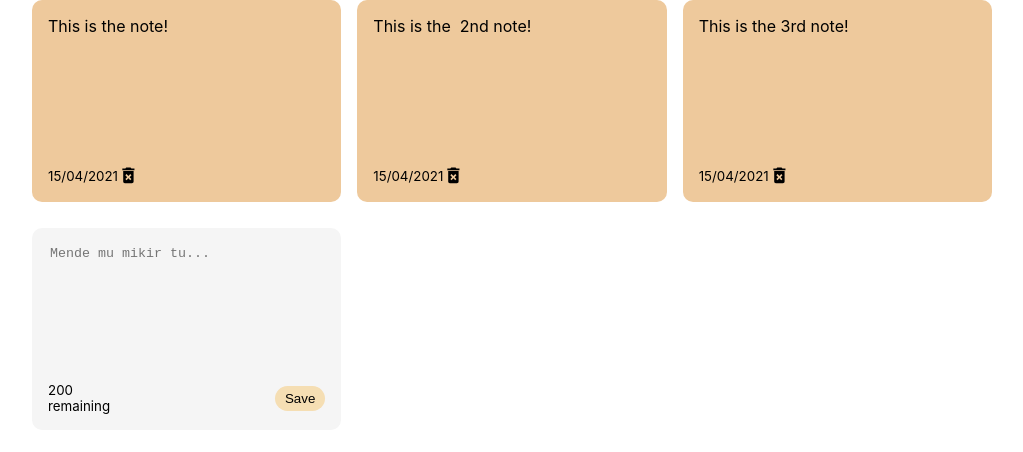
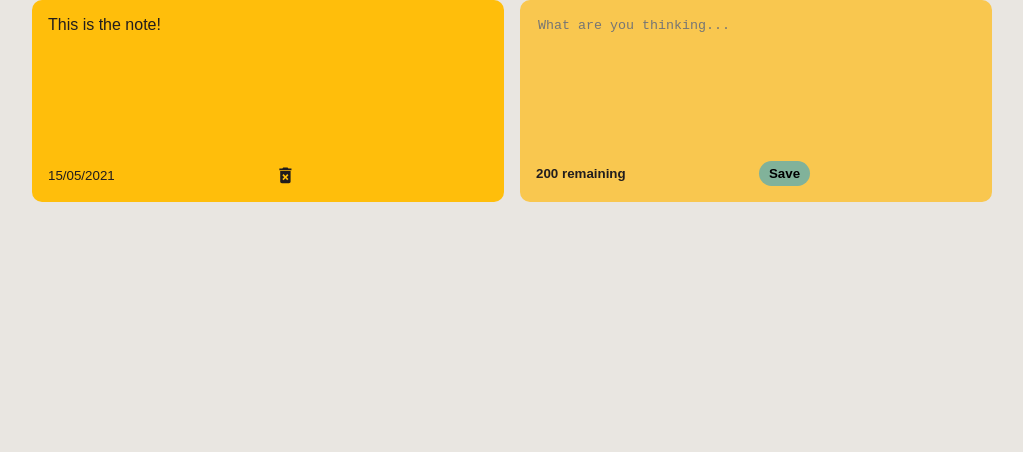
Before and after one commit to naufalazim/BuatNota, a React (Create React App) app: page / in a window 1280 px wide. Shown: the top 452 px of the page, without its empty margins (128-1151 px from the left). Built offline with nearby package versions, Linux system fonts and the light colour scheme.

Commit message:
CSS edit v1.0

```diff
--- a/src/App.js
+++ b/src/App.js
@@ -7,20 +7,9 @@ const App = () => {
     {
     id: nanoid(),
     text: "This is the note!",
-    date: "15/04/2021"
+    date: "15/05/2021"
   },
 
-  {
-    id: nanoid(),
-    text: "This is the  2nd note!",
-    date: "15/04/2021"
-  },
-
-  {
-    id: nanoid(),
-    text: "This is the 3rd note!",
-    date: "15/04/2021"
-  },
 
 ]);
 
--- a/src/components/AddNote.js
+++ b/src/components/AddNote.js
@@ -32,7 +32,7 @@ const AddNote = ({handleAddNote}) => {
             <textarea
                 rows='8'
                 cols='10'
-                placeholder='Mende mu mikir tu...'
+                placeholder='What are you thinking...'
                 value={noteText}
                 onChange={handleChange}
             ></textarea>
--- a/src/components/Note.js
+++ b/src/components/Note.js
@@ -4,6 +4,7 @@ import { MdDeleteForever } from 'react-icons/md';
 const Note = ({ id, text, date, handleDeleteNote }) => {
     return(
         <div className="note">
+
             <span>{ text }</span>
 
             <div className="note-footer">
--- a/src/index.css
+++ b/src/index.css
@@ -5,12 +5,25 @@ body {
     sans-serif;
   -webkit-font-smoothing: antialiased;
   -moz-osx-font-smoothing: grayscale;
+
+  background-color: RGB(233, 230, 225);
+  font-family: 'Proza Libre', sans-serif;
 }
+
+@import url('https://fonts.googleapis.com/css2?family=Cormorant+Garamond:ital,wght@1,600&family=Proza+Libre&display=swap');
+/*
+font-family: 'Cormorant Garamond', serif;
+font-family: 'Proza Libre', sans-serif;
+*/
 
 code {
   font-family: source-code-pro, Menlo, Monaco, Consolas, 'Courier New',
     monospace;
 }
+
+/* Font
+Cormorant Garamond (title)
+Proza Libre */
 
 .container {
   max-width: 960px;
@@ -18,7 +31,6 @@ code {
   margin-left: auto;
   padding-right: 15px;
   padding-left: 15px;
-
 }
 
 .notes-list {
@@ -29,36 +41,47 @@ code {
 
 /* New Note:  */
 .note.new {
-  background-color: whitesmoke;
+  background-color: #f9c74f;
+  font-weight: bold;
+
 }
 
 textarea {
   border: none;
   resize: none;
-  background-color: whitesmoke;
+  background-color: #f9c74f;
 }
 
 textarea:focus {
   outline: none;
 }
 
+
+
+/* PART: BUTTON  */
+button.save {
+  position: relative;
+  left: 10em;
+}
+
 .save {
-  background-color: wheat;
+  background-color: #81b29a;
   border: none;
+  font-weight: bold;
   border-radius: 15px;
   padding: 5px 10px;
   justify-content: space-between;
-  margin-left: 10rem;
+  position: relative;
 }
 
 .save:hover {
-  background-color: yellow;
+  background-color: #e07a5f;
   cursor: pointer;
 }
 
-
 .note {
-  background-color: #EEC99C;
+  background-color: #ffbe0b;
+  color: RGB(33, 29, 30);
   margin-bottom: 10px;
   border-radius: 10px;
   padding: 1rem;
@@ -76,5 +99,6 @@ textarea:focus {
 
 .delete-icon {
   cursor: pointer;
-
+  position: relative;
+  left: 10em;
 }
```
